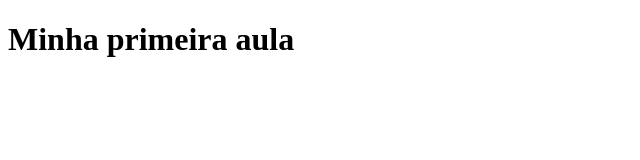
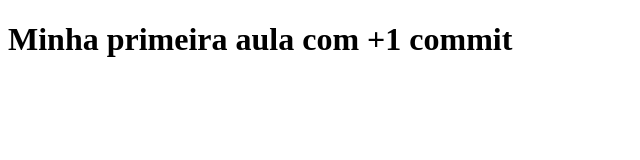
Before and after one commit to vitoriafacundo/aula01, a plain HTML site: page index.html in a window 1280 px wide. Shown: the whole page, without its empty margins (0-640 px from the left). Drawn offline with Linux system fonts and the light colour scheme.

Commit message:
adicionando mais um commit

```diff
--- a/index.html
+++ b/index.html
@@ -7,7 +7,7 @@
 </head>
 
 <body>
-  <h1>Minha primeira aula</h1>
+  <h1>Minha primeira aula com +1 commit</h1>
 </body>
 
 </html>
```
